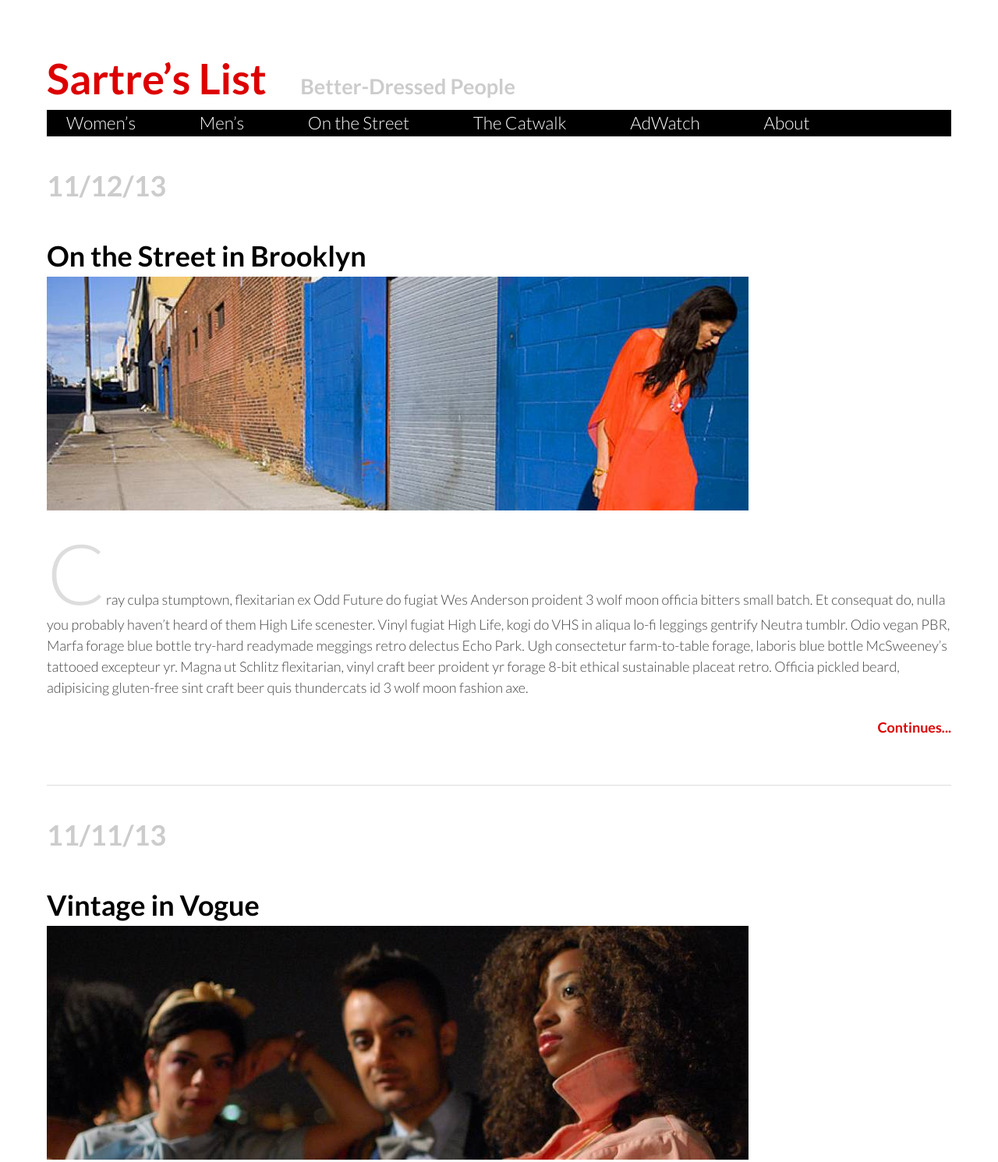
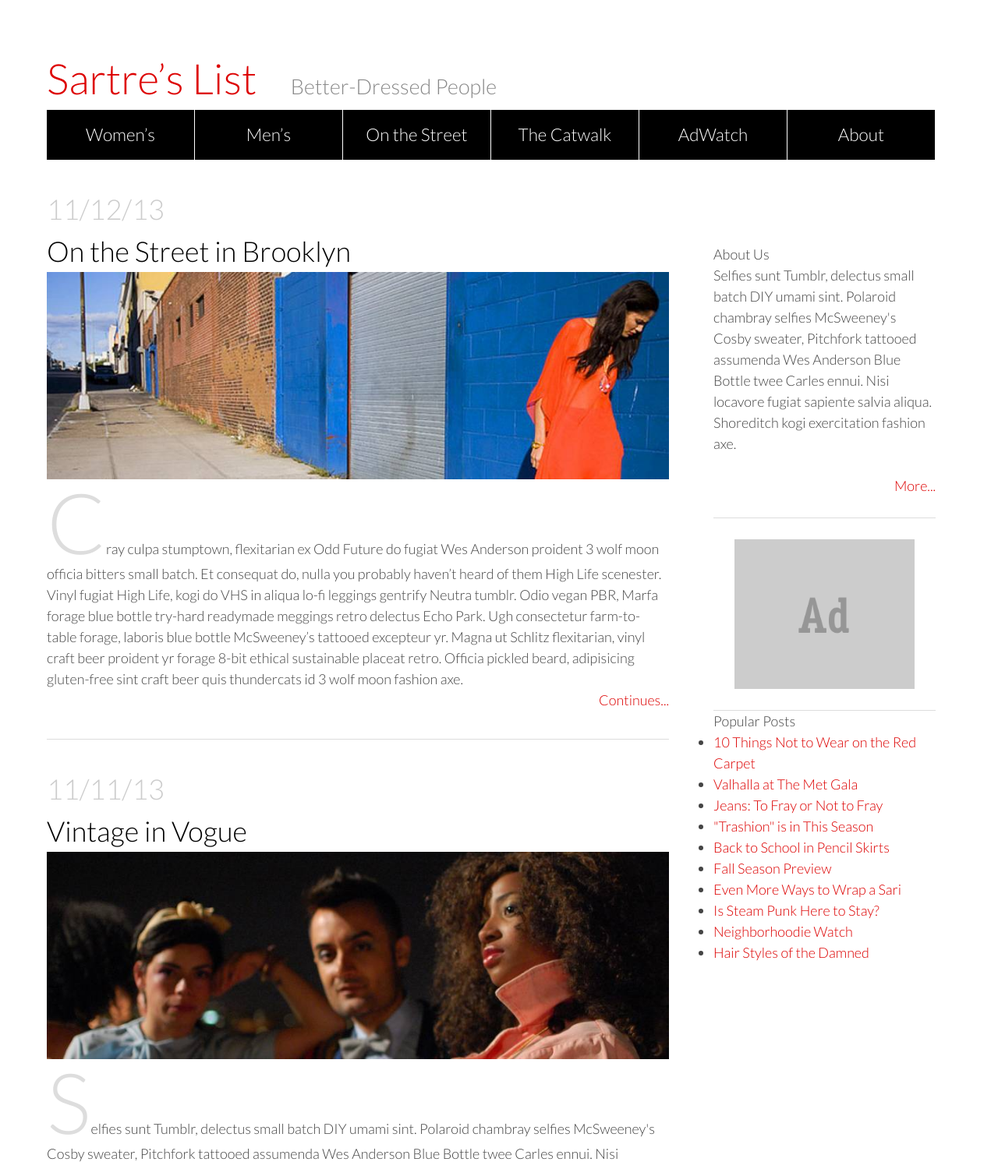
Before and after one commit to dmaldi/fashionblog, a plain HTML site: page fashionblog-fashionblog-part2/index.html in a window 1280 px wide. Shown: the top 1491 px of the page at 78% size. Drawn offline with Linux system fonts and the light colour scheme.

Commit message:
floats created to make a 2 column layout, css added

```diff
--- a/fashionblog-fashionblog-part2/css/style.css
+++ b/fashionblog-fashionblog-part2/css/style.css
@@ -51,7 +51,39 @@ body {
      margin:0;
      font-family: 'Lato', sans-serif;
      font-size: 18px;
-     padding: 60px
+     padding: 60px;
+     width: 70em;
+}
+
+main {
+     width: 70%;
+     float: left;
+}
+
+aside {
+     width: 25%;
+     float: right;
+     margin-top: 6em;
+}
+
+aside h4 {
+     border-bottom: 1px solid #DDD;
+     padding: 1.5em 0;
+}
+
+aside img {
+     margin: auto;
+     padding: 1.5em;
+     border-bottom: 1px solid #DDD;
+}
+
+aside ul {
+     list-style-type: disc;
+}
+
+img {
+     display: block;
+     max-width: 100%;
 }
 
 a {
@@ -63,16 +95,22 @@ a:hover {
      color: #A00;
 }
 
-h1 {
+header h1 {
      font-size: 3em;
      display: inline;
      margin-right: 40px;
 }
 
+header h2 {
+     color: black;
+     font-size: 1.5em;
+     display: inline;
+     margin-bottom: .5em;
+     color: #888;
+}
+
 h2 {
-     color: black;
      font-size: 2em;
-     display: inline;
 }
 
 h2 a {
@@ -84,30 +122,30 @@ h3 {
      font-size: 2em;
 }
 
-
 h4 {
      text-align: right;
 }
 
-nav {
-     background-color: #000;
+header nav ul li {
+     float: left;
+     width: 16.6666%;
+     margin: 0;
+     padding: 0;
 }
 
 header nav a {
      font-size: 1.25em;
-     color: #FFF;
-     margin-right: 1.25em;
-     padding: 25px;
+     color: white;
+     background: black;
+     margin-right: 1px;
+     text-align: center;
+     padding: 15px;
+     display: block;
 }
 
 header nav a:hover {
-    color: #FFF;
-}
-
-header h2 {
-     font-size: 1.5em;
-     margin-bottom: .5em;
-     color: #CCC;
+    background: #900;
+    color: white;
 }
 
 article {
@@ -125,6 +163,7 @@ article p:first-letter {
 
 footer {
      color: #BBB;
+     clear: both;
 }
 
 footer nav {
--- a/fashionblog-fashionblog-part2/index.html
+++ b/fashionblog-fashionblog-part2/index.html
@@ -11,7 +11,7 @@ Add Google Fonts.
 	<meta charset="utf-8">
 	<title>Sartre’s List</title>
 	<link href='http://fonts.googleapis.com/css?family=Lato:300,700,300italic,700italic' rel='stylesheet' type='text/css'>
-	<link rel="stylesheet" href="css/normalize.css">
+	<link rel="stylesheet" href="css/reset.css">
 	<link rel="stylesheet" href="css/style.css">
 </head>
 
@@ -20,12 +20,14 @@ Add Google Fonts.
 		<h1><a href="index.html">Sartre’s List</a></h1>
 		<h2>Better-Dressed People</h2>
 		<nav>
-			<a href="#">Women’s</a>
-			<a href="#">Men’s</a>
-			<a href="#">On the Street</a>
-			<a href="#">The Catwalk</a>
-			<a href="#">AdWatch</a>
-			<a href="#">About</a>
+			<ul>
+			<li><a href="#">Women’s</a></li>
+			<li><a href="#">Men’s</a></li>
+			<li><a href="#">On the Street</a></li>
+			<li><a href="#">The Catwalk</a></li>
+			<li><a href="#">AdWatch</a></li>
+			<li><a href="#">About</a></li>
+			</ul>
 		</nav>
 	</header>
 
@@ -50,19 +52,22 @@ Add Google Fonts.
 	<aside>
 		<h5>About Us</h5>
 		<p>Selfies sunt Tumblr, delectus small batch DIY umami sint. Polaroid chambray selfies McSweeney's Cosby sweater, Pitchfork tattooed assumenda Wes Anderson Blue Bottle twee Carles ennui. Nisi locavore fugiat sapiente salvia aliqua. Shoreditch kogi exercitation fashion axe.</p>
+		<h4><a href="#">More...</a></h4>
+
+		<img src="starter_code/img/ad_placeholder.gif">
 
 		<h5>Popular Posts</h5>
 		<ul>
-			<li>10 Things Not to Wear on the Red Carpet</li>
-			<li>Valhalla at The Met Gala</li>
-			<li>Jeans: To Fray or Not to Fray</li>
-			<li>"Trashion" is in This Season</li>
-			<li>Back to School in Pencil Skirts</li>
-			<li>Fall Season Preview</li>
-			<li>Even More Ways to Wrap a Sari</li>
-			<li>Is Steam Punk Here to Stay?</li>
-			<li>Neighborhoodie Watch</li>
-			<li>Hair Styles of the Damned</li>
+			<li><a href="#">10 Things Not to Wear on the Red Carpet</a></li>
+			<li><a href="#">Valhalla at The Met Gala</a></li>
+			<li><a href="#">Jeans: To Fray or Not to Fray</a></li>
+			<li><a href="#">"Trashion" is in This Season</a></li>
+			<li><a href="#">Back to School in Pencil Skirts</a></li>
+			<li><a href="#">Fall Season Preview</a></li>
+			<li><a href="#">Even More Ways to Wrap a Sari</a></li>
+			<li><a href="#">Is Steam Punk Here to Stay?</a></li>
+			<li><a href="#">Neighborhoodie Watch</a></li>
+			<li><a href="#">Hair Styles of the Damned</a></li>
 		</ul>
 
 	</aside>
```
Also changed, not shown: fashionblog-fashionblog-part2/starter_code/fashion_blog_part2.png (added), fashionblog-fashionblog-part2/starter_code/img/ad_placeholder.gif (added).
